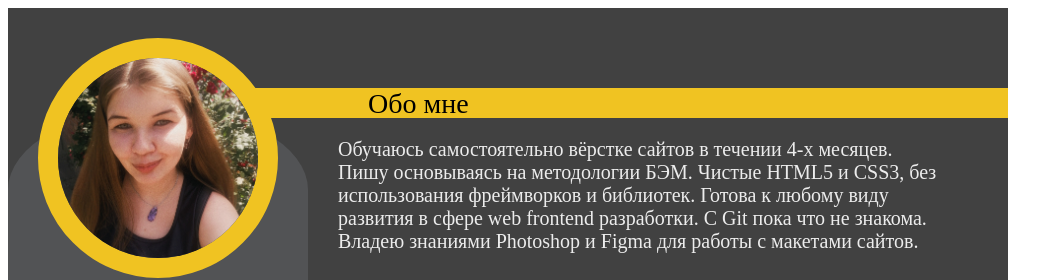
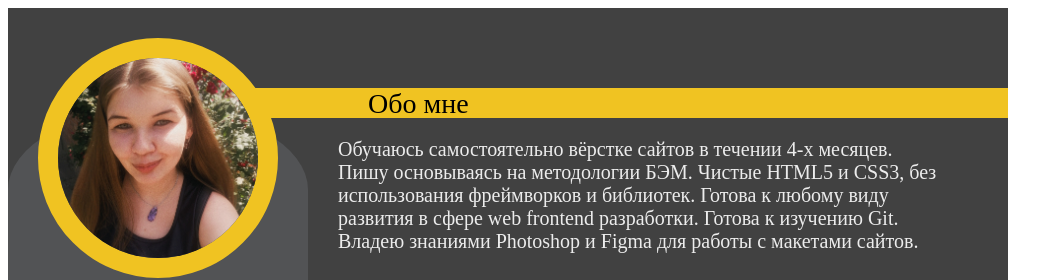
Before and after one commit to fk0Nika/rezume-1-version, a plain HTML site: page index.html in a window 1280 px wide. Shown: the top 280 px of the page, without its empty margins (0-1063 px from the left). Drawn offline with Linux system fonts and the light colour scheme.

Commit message:
Update index.html

```diff
--- a/index.html
+++ b/index.html
@@ -46,7 +46,7 @@
 		<div class="container">
 			<div class="card">
 				<div class="card__title card__title_bg">Обо мне</div>
-				<div class="card__text">Обучаюсь самостоятельно вёрстке сайтов в течении 4-х месяцев. Пишу основываясь на методологии БЭМ. Чистые HTML5 и CSS3, без использования фреймворков и библиотек. Готова к любому виду развития в сфере web frontend разработки. С Git пока что не знакома. Владею знаниями Photoshop и Figma для работы с макетами сайтов.</div>
+				<div class="card__text">Обучаюсь самостоятельно вёрстке сайтов в течении 4-х месяцев. Пишу основываясь на методологии БЭМ. Чистые HTML5 и CSS3, без использования фреймворков и библиотек. Готова к любому виду развития в сфере web frontend разработки. Готова к изучению Git. Владею знаниями Photoshop и Figma для работы с макетами сайтов.</div>
 			</div>
 			<div class="card">
 				<div class="card__title card__title_bg">Владение навыками</div>
```
